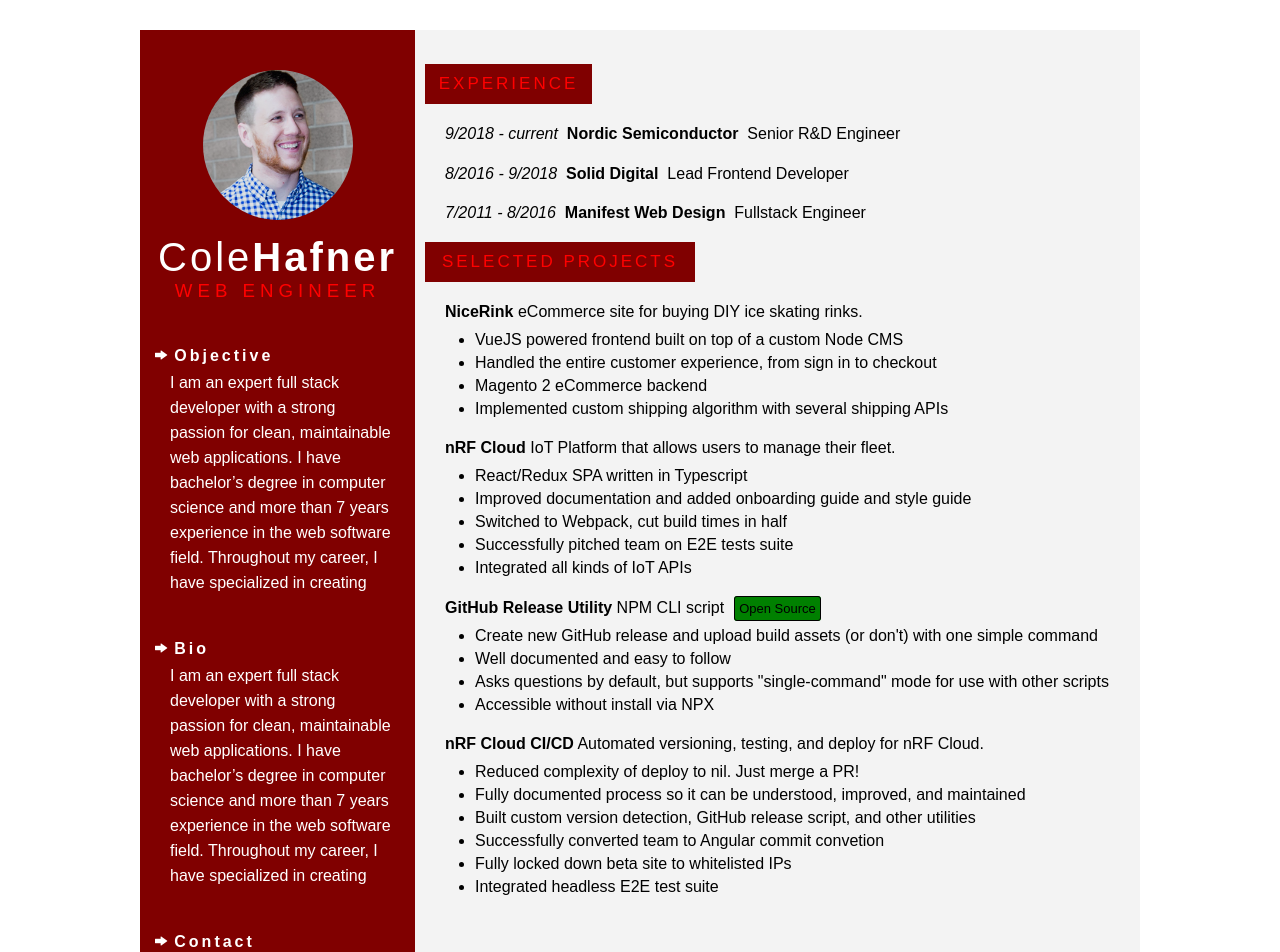
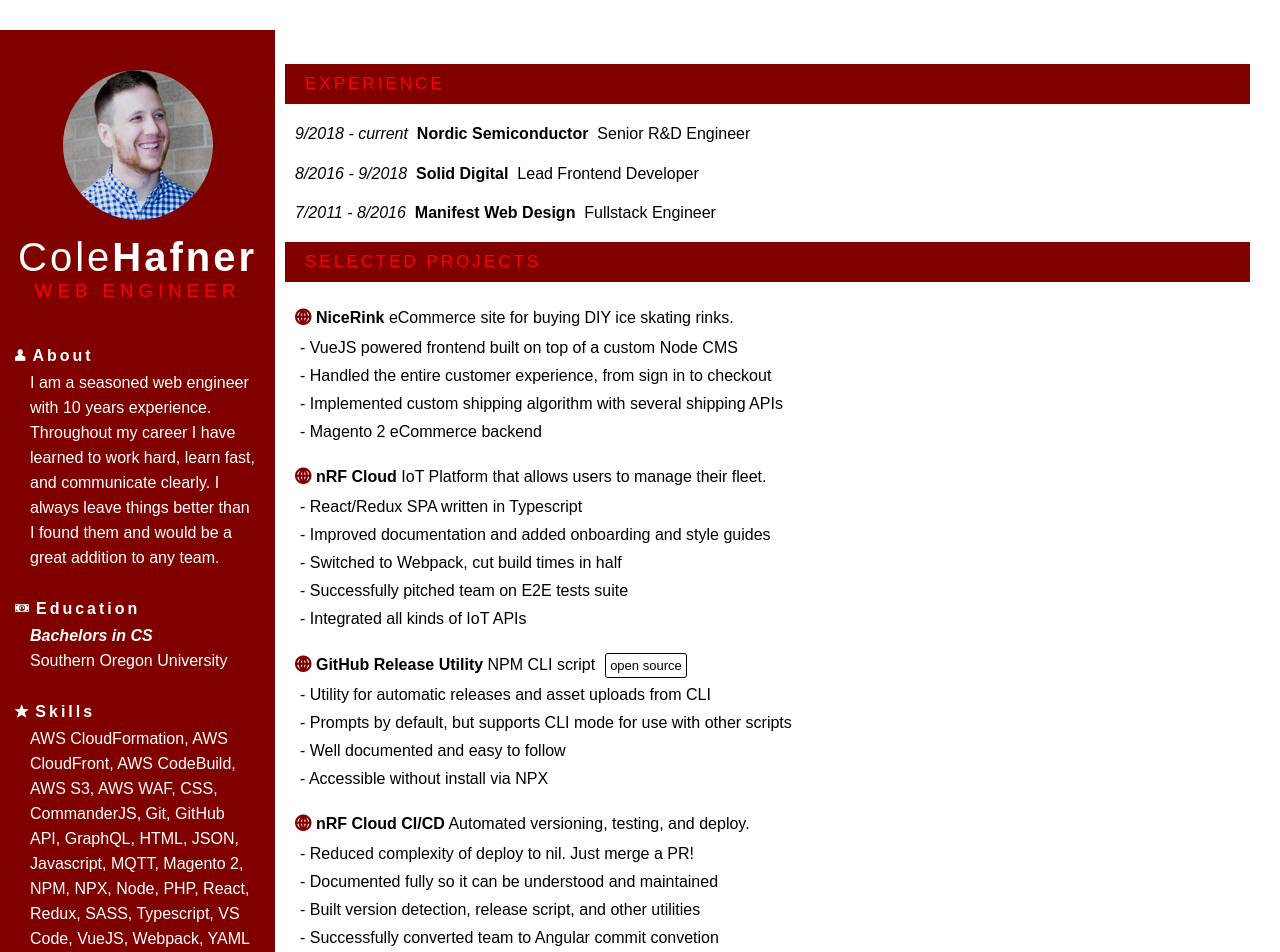
Before and after one commit to coleHafner/v3.colehafner.com, a React app: page /resume in a window 1280 px wide. Shown: the top 952 px of the page. Built offline with nearby package versions, Linux system fonts and the light colour scheme; what typescript-debounce-decorator would draw is missing.

Commit message:
feat: added skills/education/bio sections

```diff
--- a/src/components/Resume.tsx
+++ b/src/components/Resume.tsx
@@ -5,21 +5,6 @@
 	OpenSource,
 	Proprietary,
 }
-
-export const StatusBadge: React.FunctionComponent<{
-	status: ProjectStatus,
-}> = ({
-	status,
-}): JSX.Element => {
-	return status === ProjectStatus.OpenSource
-		? (
-			<div className={status === ProjectStatus.OpenSource ? 'status-badge open-source' : 'status-badge'}>
-				{status === ProjectStatus.OpenSource ? 'Open Source' : 'Closed'}
-			</div>
-		) : (
-			<span></span>
-		);
-};
 
 export const Resume: React.FunctionComponent = () => {
 	React.useEffect(() => {
@@ -71,13 +56,15 @@
 			'Magento 2',
 			'Node',
 			'SASS',
-			'GrassHopper CMS',
+			'CSS',
+			'PHP',
+			// 'GrassHopper CMS',
 		],
 		factoids: [
 			'VueJS powered frontend built on top of a custom Node CMS',
 			'Handled the entire customer experience, from sign in to checkout',
+			'Implemented custom shipping algorithm with several shipping APIs',
 			'Magento 2 eCommerce backend',
-			'Implemented custom shipping algorithm with several shipping APIs',
 		],
 	}, {
 		name: 'nRF Cloud',
@@ -94,10 +81,14 @@
 			'Typescript',
 			'GraphQL',
 			'Webpack',
+			'Javascript',
+			'JSON',
+			'VS Code',
+			'Git',
 		],
 		factoids: [
 			'React/Redux SPA written in Typescript',
-			'Improved documentation and added onboarding guide and style guide',
+			'Improved documentation and added onboarding and style guides',
 			'Switched to Webpack, cut build times in half',
 			'Successfully pitched team on E2E tests suite',
 			'Integrated all kinds of IoT APIs',
@@ -117,15 +108,15 @@
 			'Typescript',
 		],
 		factoids: [
-			'Create new GitHub release and upload build assets (or don\'t) with one simple command',
+			'Utility for automatic releases and asset uploads from CLI',
+			'Prompts by default, but supports CLI mode for use with other scripts',
 			'Well documented and easy to follow',
-			'Asks questions by default, but supports "single-command" mode for use with other scripts',
 			'Accessible without install via NPX',
 		],
 	}, {
 		name: 'nRF Cloud CI/CD',
 		link: 'https://medium.com/@colehafner/setting-up-ci-cd-with-aws-codebuild-eec06137c680',
-		desc: 'Automated versioning, testing, and deploy for nRF Cloud.',
+		desc: 'Automated versioning, testing, and deploy.',
 		status: ProjectStatus.Proprietary,
 		type: 'site',
 		technologies: [
@@ -139,13 +130,22 @@
 		],
 		factoids: [
 			'Reduced complexity of deploy to nil. Just merge a PR!',
-			'Fully documented process so it can be understood, improved, and maintained',
-			'Built custom version detection, GitHub release script, and other utilities',
+			'Documented fully so it can be understood and maintained',
+			'Built version detection, release script, and other utilities',
 			'Successfully converted team to Angular commit convetion',
-			'Fully locked down beta site to whitelisted IPs',
+			'Restricted beta site to only whitelisted IPs',
 			'Integrated headless E2E test suite',
 		],
 	}];
+
+	// filter out skills
+	let allSkills: string[] = [];
+
+	projects.forEach(({ technologies }) => {
+		allSkills = allSkills.concat(technologies);
+	});
+
+	const distinctSkills = Array.from(new Set(allSkills)).sort();
 
 	return (
 		<div className="resume">
@@ -162,27 +162,35 @@
 
 				<div className="sub">
 					<h4>
-						<i className="fi-arrow-right"></i>
-						Objective
+						<i className="fi-torso"></i>
+						About
 					</h4>
 					<div className="sect objective">
-						I am an expert full stack developer with a strong passion for clean, maintainable
-						web applications. I have bachelor’s degree in computer science and more than 7 years
-						experience in the web software field. Throughout my career, I have specialized in
-						creating
+						I am a seasoned web engineer with 10 years experience.
+						Throughout my career I have learned to work hard, learn fast,
+						and communicate clearly. I always leave things better than I
+						found them and would be a great addition to any team.
 					</div>
 				</div>
 
 				<div className="sub">
 					<h4>
-						<i className="fi-arrow-right"></i>
-						Bio
+						<i className="fi-dollar-bill"></i>
+						Education
 					</h4>
 					<div className="sect objective">
-						I am an expert full stack developer with a strong passion for clean, maintainable
-						web applications. I have bachelor’s degree in computer science and more than 7 years
-						experience in the web software field. Throughout my career, I have specialized in
-						creating
+						<div className="degree">Bachelors in CS</div>
+						Southern Oregon University
+					</div>
+				</div>
+
+				<div className="sub">
+					<h4>
+						<i className="fi-star"></i>
+						Skills
+					</h4>
+					<div className="sect objective">
+						{distinctSkills.join(', ')}
 					</div>
 				</div>
 
@@ -201,7 +209,7 @@
 					<div className="sect">
 						<a href="https://twitter.com/colehafner" target="_blank">
 							<i className="fi-social-twitter"></i>
-							@colehafner
+							@coleHafner
 						</a>
 					</div>
 
@@ -209,6 +217,13 @@
 						<a href="mailto:colehafner@gmail.com" target="_blank">
 							<i className="fi-mail"></i>
 							colehafner@gmail.com
+						</a>
+					</div>
+
+					<div className="sect">
+						<a href="https://github.com/colehafner" target="_blank">
+							<i className="fi-social-github"></i>
+							@coleHafner
 						</a>
 					</div>
 
@@ -241,8 +256,8 @@
 							</li>
 						)})}
 					</ul>
+				</div>
 
-				</div>
 				<div className="sect">
 					<h2 className="projects">Selected Projects</h2>
 
@@ -258,19 +273,32 @@
 						}) =>
 							<li>
 								<h4>
+									<a href={link} target="_blank" className="no-print">
+										<i className="fi-web"></i>
+										&nbsp;
+									</a>
 									<strong>{name}</strong>{' '}
 									{desc}
-									<StatusBadge status={status} />
+									{status === ProjectStatus.OpenSource &&
+										<div className="status-badge open-source">
+											Open Source
+										</div>
+									}
 								</h4>
 								<ul className="factoids">
 									{factoids.map(fact =>
-										<li key={fact}>{fact}</li>,
+										<li key={fact}>- {fact}</li>,
 									)}
 								</ul>
 							</li>,
 						)}
 					</ul>
 				</div>
+
+				{/* <div className="sect">
+					<h2>Skills</h2>
+					{distinctSkills.join(', ')}
+				</div> */}
 			</div>
 		</div>
 	);
--- a/src/styles.scss
+++ b/src/styles.scss
@@ -364,10 +364,10 @@
 
 .resume {
 	position: relative;
-	max-width: 1000px;
+	// max-width: 1000px;
 	min-height: 1200px;
 	margin: 30px auto 30px auto;
-	background-color: #f3f3f3;
+	background-color: white;
 	-webkit-print-color-adjust: exact;
 
 	.sidebar {
@@ -416,7 +416,7 @@
 
 		.sub {
 			margin-left: 15px;
-			margin-bottom: 45px;
+			margin-bottom: 30px;
 			h4 {
 				font-weight: bold;
 				letter-spacing: 3px;
@@ -447,6 +447,11 @@
 				line-height: 25px;
 				padding-right: 20px;
 			}
+
+			.degree {
+				font-weight: bold;
+				font-style: italic;
+			}
 		}
 	}
 
@@ -460,10 +465,11 @@
 		max-width: 100px;
 		text-align: center;
 		margin-left: 10px;
+		text-transform: lowercase;
 
 
 		&.open-source {
-			background-color: green;
+			background-color: transparent;
 		}
 	}
 
@@ -475,18 +481,16 @@
 			margin-bottom: 20px;
 			list-style: none;
 			margin-left: 0;
-			padding-left: 10px;
+			padding-left: 0;
 		}
 
 		.sect {
 			h2 {
 				color: #999;
-				width: 147px;
 				background: maroon;
-				padding: 10px;
+				padding: 10px 20px 10px 20px;
 				color: red;
-				text-align: center;
-				/* border-radius: 5px; */
+				text-align: left;
 				text-transform: uppercase;
 				letter-spacing: 3px;
 				font-weight: lighter;
@@ -494,22 +498,31 @@
 				position: relative;
 				left: -10px;
 				margin-bottom: 0;
-
-				&.projects {
-					width: 250px;
-				}
 			}
 
 			h4 {
 				margin-bottom: 10px;
+
+				a {
+					color: maroon;
+					text-decoration: none;
+					top: 2px;
+					position: relative;
+
+					i {
+						font-size: 22px;
+					}
+				}
 			}
 
 			ul.factoids {
 				list-style: disc;
-				padding-left: 30px;
+				padding-left: 5px;
 
 				li {
-					margin-bottom: 5px;
+					margin-bottom: 10px;
+					list-style: none;
+					padding-left: 0;
 				}
 			}
 		}
@@ -631,7 +644,6 @@
 
 	.resume  {
 		margin-top: 0;
-		min-height: 950px;
 
 		.name {
 			margin-top: 50px;
```
